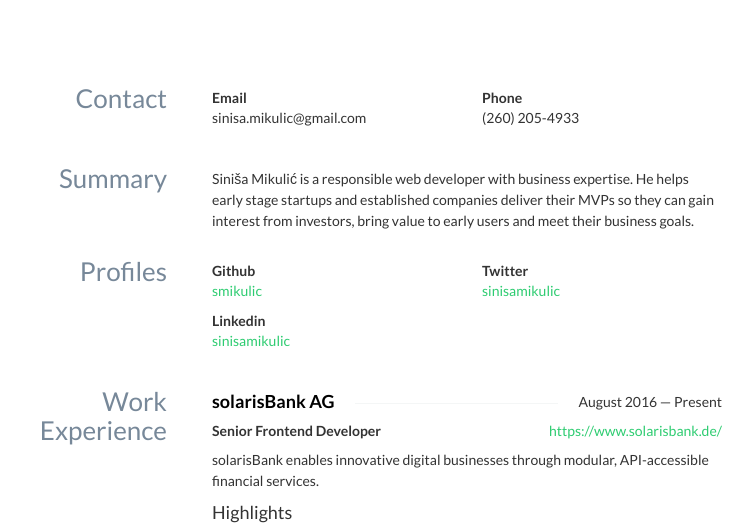
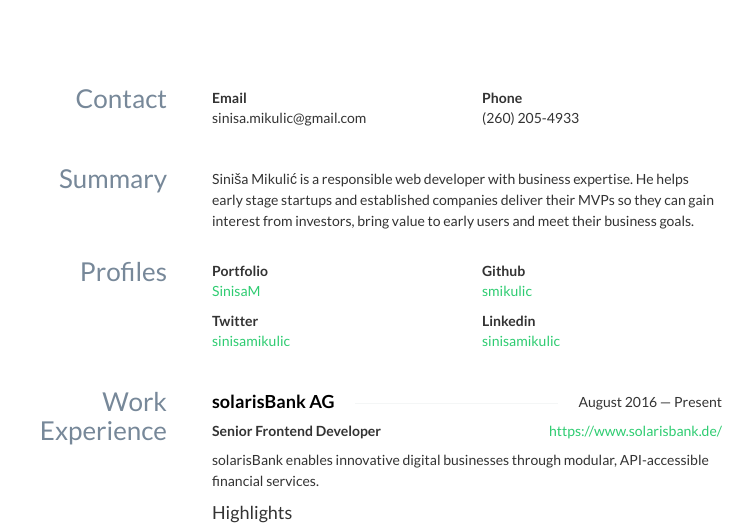
Before and after one commit to smikulic/resume, a plain HTML site: page index.html in a window 1280 px wide. Shown: the part 202-732 px from the top of the page, without its empty margins (263-1016 px from the left). Drawn offline with nearby package versions, Linux system fonts and the light colour scheme; some icons are missing.

Commit message:
Add personal portfolio

```diff
--- a/index.html
+++ b/index.html
@@ -256,28 +256,37 @@
             </section>
             <section id="profiles" class="row">
                 <aside class="col-sm-3">
-                      <h3>Profiles</h3>
-
+                    <h3>Profiles</h3>
                 </aside>
                 <div class="col-sm-9">
                     <div class="row">
-                        <div class="col-sm-6">  <strong class="network">
-            Github
-          </strong>
-
+                        <div class="col-sm-6">
+                            <strong class="network">
+                                Portfolio
+                            </strong>
                             <div class="username">
-                                <div class="url"> <a href="https://github.com/smikulic">smikulic</a>
-
+                                <div class="url">
+                                    <a href="https://www.sinisam.com/">SinisaM</a>
                                 </div>
                             </div>
                         </div>
-                        <div class="col-sm-6">  <strong class="network">
-            Twitter
-          </strong>
-
+                        <div class="col-sm-6">
+                            <strong class="network">
+                                Github
+                            </strong>
                             <div class="username">
-                                <div class="url"> <a href="https://twitter.com/sinisamikulic">sinisamikulic</a>
-
+                                <div class="url">
+                                    <a href="https://github.com/smikulic">smikulic</a>
+                                </div>
+                            </div>
+                        </div>
+                        <div class="col-sm-6">
+                            <strong class="network">
+                                Twitter
+                            </strong>
+                            <div class="username">
+                                <div class="url">
+                                    <a href="https://twitter.com/sinisamikulic">sinisamikulic</a>
                                 </div>
                             </div>
                         </div>
```
